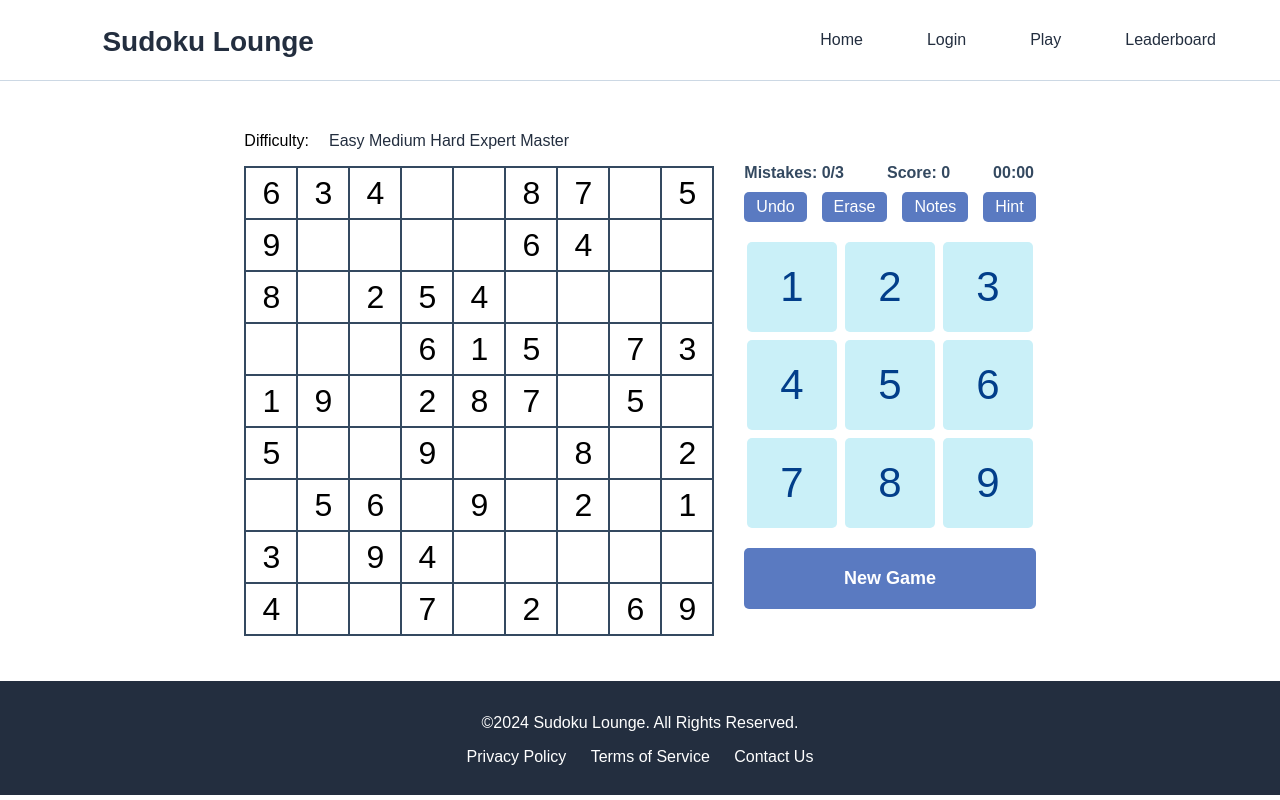
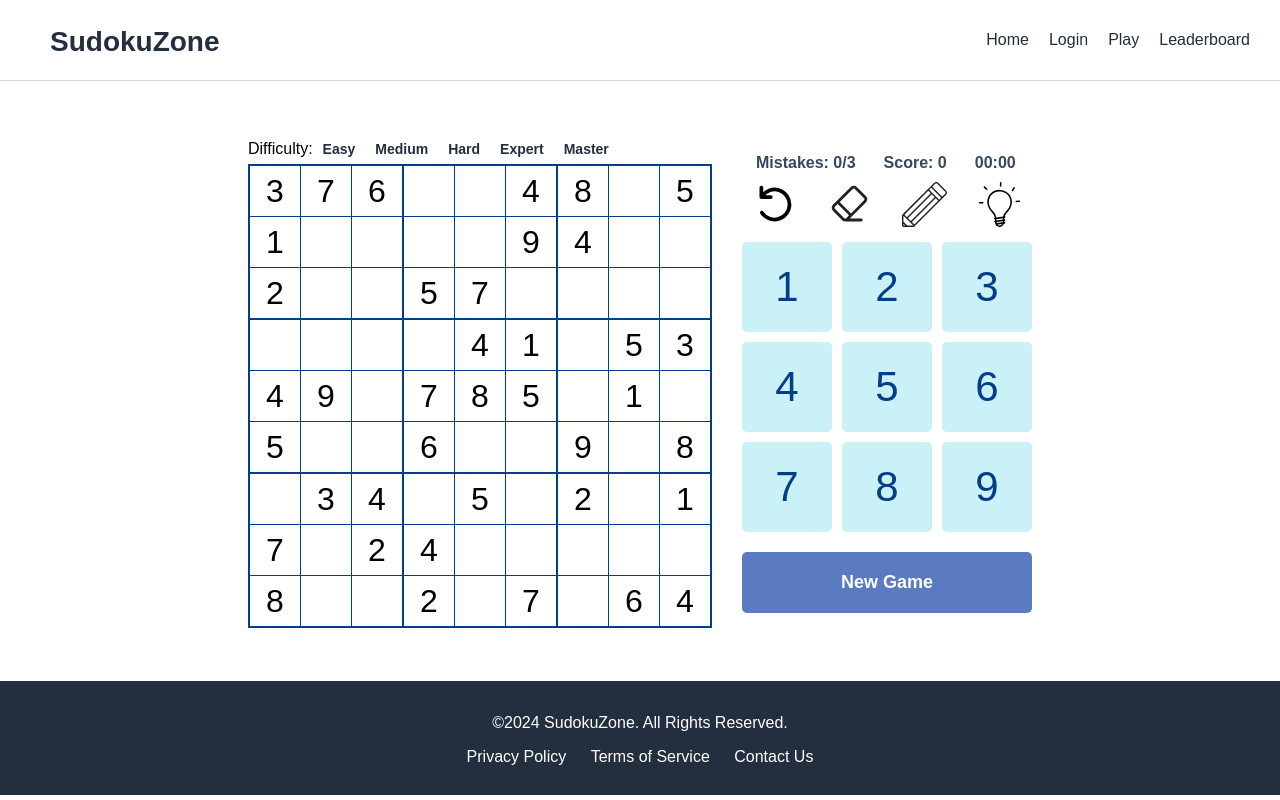
Before and after one commit to KUNAL152/SudokuZone, a Flask app: page /play in a window 1280 px wide. Run offline with Flask 3, Linux system fonts and the light colour scheme.

Commit message:
added action buttons

```diff
--- a/application.py
+++ b/application.py
@@ -3,7 +3,7 @@ import random
 
 app = Flask(__name__)
 
-def generate_sudoku():
+def generate_sudoku(remove_count):
     board = [[0]*9 for _ in range(9)]
     # Randomly fill diagonal 3x3 grids to ensure validity
     for i in range(0, 9, 3):
@@ -11,7 +11,7 @@ def generate_sudoku():
     # Solve the board (simple backtracking to fill it completely)
     solve(board)
     # Remove some cells to create a puzzle
-    remove_cells(board, 40)  # Remove 40 cells (adjust difficulty by changing this number)
+    remove_cells(board, remove_count)
     return board
 
 def fill_3x3(board, row, col):
@@ -58,7 +58,18 @@ def index():
 
 @app.route('/play')
 def play():
-    board = generate_sudoku()
+    difficulty = request.args.get('difficulty', 'easy')
+    if difficulty == 'easy':
+        remove_count = random.randint(40,44)
+    elif difficulty == 'medium':
+        remove_count = random.randint(43,47)
+    elif difficulty == 'hard':
+        remove_count = random.randint(46,50)
+    elif difficulty == 'expert':
+        remove_count = random.randint(49,53)
+    else:
+        remove_count = random.randint(52,56)
+    board = generate_sudoku(remove_count)
     return render_template('play.html', board=board)
 
 @app.route('/submit_move', methods=['POST'])
--- a/static/play.css
+++ b/static/play.css
@@ -12,13 +12,17 @@
   height:30px;
   align-items:center;
   display: flex;
-  gap:20px;
-  margin-bottom:10px;
+}
+.difficulty-section nav {
+  display: flex;
 }
 .difficulty-section a{
+  margin: 0;
+  padding: 5px 10px;
   text-decoration:none;
   color: #232E3F;
-  font-size: 16px;
+  font-size: 14px;
+  font-weight:bold;
 }
 .difficulty-section a:hover{
   border-radius:4px;
@@ -32,11 +36,27 @@
 .sudoku-board td {
   width: 48px;
   height: 48px;
-  border: 2px solid #344960;
   text-align: center;
+  vertical-align: middle;
+  border: 1px solid #023e8a;  /* Regular cell borders */
   font-size: 32px;
-  cursor: pointer;
-  position: relative;
+}
+
+/* Thicker borders for the 3x3 grid boundaries */
+.sudoku-board td:nth-child(3n) {
+  border-right: 2px solid #023e8a;
+}
+
+.sudoku-board td:nth-child(3n+1) {
+  border-left: 2px solid #023e8a;
+}
+
+.sudoku-board tr:nth-child(3n) td {
+  border-bottom: 2px solid #023e8a;
+}
+
+.sudoku-board tr:nth-child(3n+1) td {
+  border-top: 2px solid #023e8a;
 }
 
 .cell.selected {
@@ -60,42 +80,31 @@
 .stats {
   display: flex;
   width:100%;
-  margin: 10px 0;
-  gap:43px;
-
 }
 
 .stats div {
+  padding: 5px 14px;
   font-size: 16px;
   font-weight:600;
   color: #344960;
 }
 
-.buttons {
+.actions {
+  display: flex;
   width:100%;
-  display: flex;
-  gap: 15px;
+  justify-content:space-between;
 }
-
-.buttons button {
-  padding: 6px 12px;
-  font-size: 16px;
-  background-color: #5A7AC1;
-  color: white;
-  border: none;
-  border-radius: 5px;
-  cursor: pointer;
-}
-
-.buttons button:hover {
-  background-color: #48639b;
+.actions img{
+  height:45px;
+  width:45px;
+  margin: 5px 10px;
 }
 
 .numpad {
   display: grid;
   grid-template-columns: repeat(3, 90px);
-  gap: 8px;
-  margin: 20px auto;
+  gap: 10px;
+  margin: 10px auto 20px auto;
 }
 
 .numpad button {
--- a/static/styles.css
+++ b/static/styles.css
@@ -16,7 +16,7 @@ header {
     border-bottom: 1px solid rgba(0, 63, 123, .2);
 }
 header h1{
-    margin: 0 8vw;
+    padding:0 50px;
 }
 header h1 a {
     text-decoration:none;
@@ -24,9 +24,9 @@ header h1 a {
     font-size: 28px;
 }
 header nav{
-    margin:0 5vw;
+    padding:0 30px;
     display:flex;
-    gap:5vw;
+    gap:20px;
 }
 nav a {
     color: #232E3F;
--- a/templates/layout.html
+++ b/templates/layout.html
@@ -5,7 +5,7 @@
     <meta charset="UTF-8">
     <meta name="viewport" content="width=device-width, initial-scale=1.0">
     {% block head %}
-        <title>Sudoku Lounge</title>
+        <title>SudokuZone</title>
     {% endblock %}
     <link href="/static/styles.css" rel="stylesheet" >
 </head>
@@ -14,12 +14,12 @@
     <!-- Header -->
     <header>
         <h1>
-            <a href="/">Sudoku Lounge</a>
+            <a href="/">SudokuZone</a>
         </h1>
         <nav>
             <a href="/">Home</a>
             <a href="/login">Login</a>
-            <a href="/play">Play</a>
+            <a href="/play?difficulty=easy">Play</a>
             <a href="/leaderboard">Leaderboard</a>
         </nav>
     </header>
@@ -31,7 +31,7 @@
 
     <!-- Footer -->
     <footer>
-        <p>&copy;2024 Sudoku Lounge. All Rights Reserved.</p>
+        <p>&copy;2024 SudokuZone. All Rights Reserved.</p>
         <a href="#">Privacy Policy</a>
         <a href="#">Terms of Service</a>
         <a href="#">Contact Us</a>
--- a/templates/play.html
+++ b/templates/play.html
@@ -13,11 +13,11 @@
         <div class="difficulty-section">
             Difficulty:
             <nav>
-                <a href="/play">Easy</a>
-                <a href="/play">Medium</a>
-                <a href="/play">Hard</a>
-                <a href="/play">Expert</a>
-                <a href="/play">Master</a>
+                <a href="/play?difficulty=easy" class="difficulty-button">Easy</a>
+                <a href="/play?difficulty=medium" class="difficulty-button">Medium</a>
+                <a href="/play?difficulty=hard" class="difficulty-button">Hard</a>
+                <a href="/play?difficulty=expert" class="difficulty-button">Expert</a>
+                <a href="/play?difficulty=master" class="difficulty-button">Master</a>
             </nav>
         </div>
 
@@ -44,10 +44,12 @@
             <div>Mistakes: 0/3</div><div>Score: 0</div><div>00:00</div>
         </div>
         <!-- Action buttons -->
-        <div class="buttons">
-            <button>Undo</button><button>Erase</button><button>Notes</button><button>Hint</button>
+        <div class="actions">
+            <img src="/static/images/undo.svg" alt="Undo">
+            <img src="/static/images/erase.svg" alt="Erase">
+            <img src="/static/images/pencil.svg" alt="Note">
+            <img src="/static/images/hint.svg" alt="Hint">
         </div>
-
         <!-- Numpad (1-9) -->
         <div class="numpad">
             <button>1</button><button>2</button><button>3</button>
@@ -57,8 +59,9 @@
 
         <!-- New Game button -->
         <div class="new-game">
-            New Game
+            <a href="/play?difficulty=easy"style="text-decoration:none;color:white"> New Game</a>
         </div>
+    </div>
     </div>
 </div>
 
```
Also changed, not shown: static/images/erase.svg (added), static/images/hint.svg (added), static/images/pencil.svg (added), static/images/undo.svg (added).
